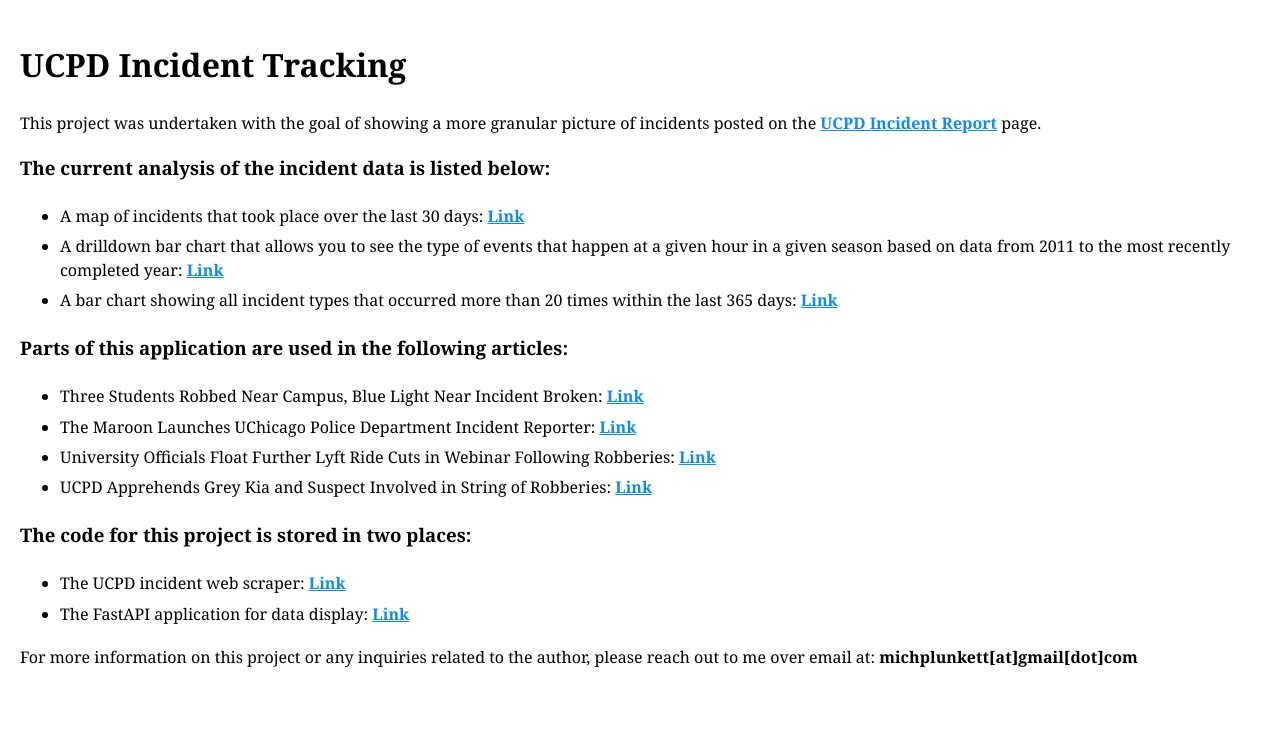
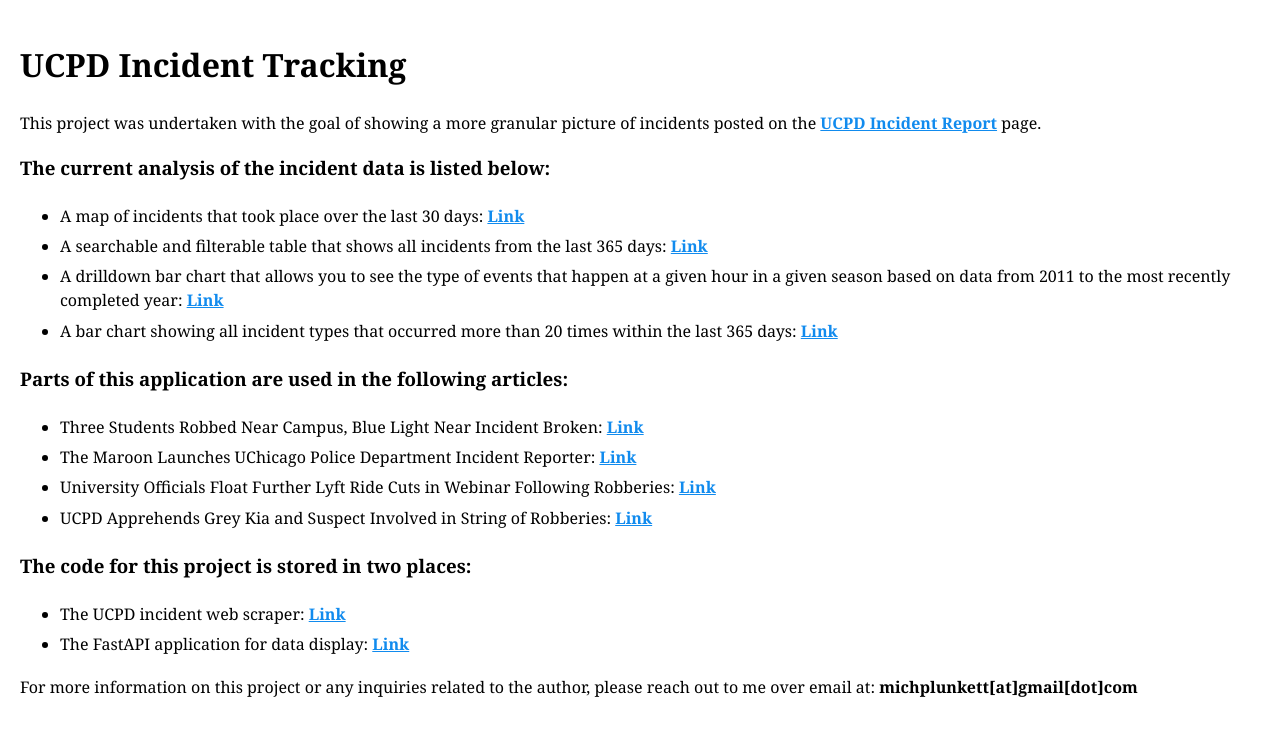
Before and after one commit to michplunkett/ucpd-incident-reporting, a FastAPI app: page / in a window 1280 px wide. Shown: the top 736 px of the page. Run offline with FastAPI, Linux system fonts and the light colour scheme; parts of the project's set-up code (start-up, migrations or seed data) failed here and were passed over.

Commit message:
Update home.html

```diff
--- a/incident_reporting/templates/home.html
+++ b/incident_reporting/templates/home.html
@@ -13,6 +13,9 @@
     <ul>
       <li>
         A map of incidents that took place over the last 30 days: <a href='{{ url_for("thirty_day_map") }}'>Link</a>
+      </li>
+      <li>
+        A searchable and filterable table that shows all incidents from the last 365 days: <a href='{{ url_for("yearly_table") }}'>Link</a>
       </li>
       <li>
         A drilldown bar chart that allows you to see the type of events that happen at a given hour in a given season
```
